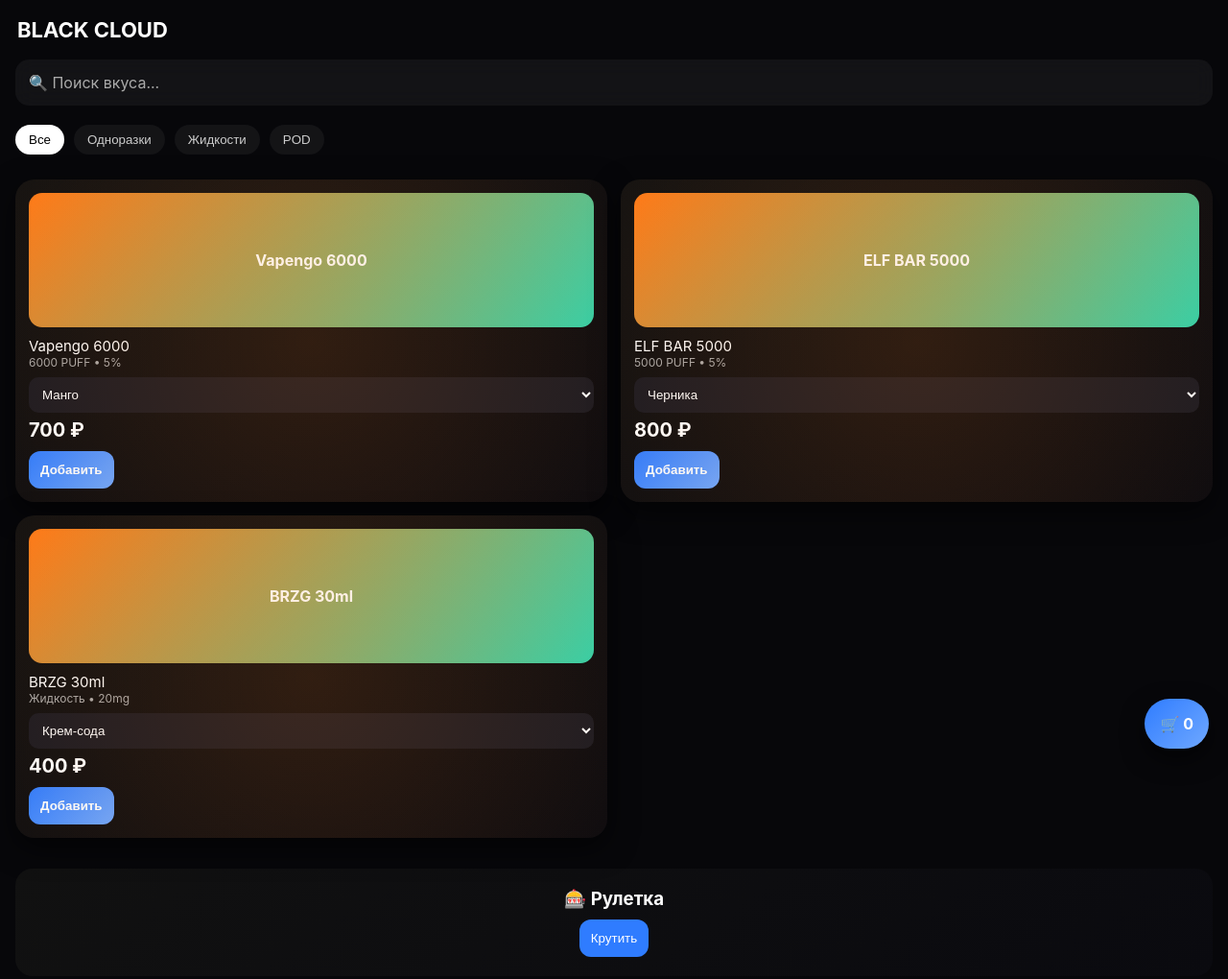
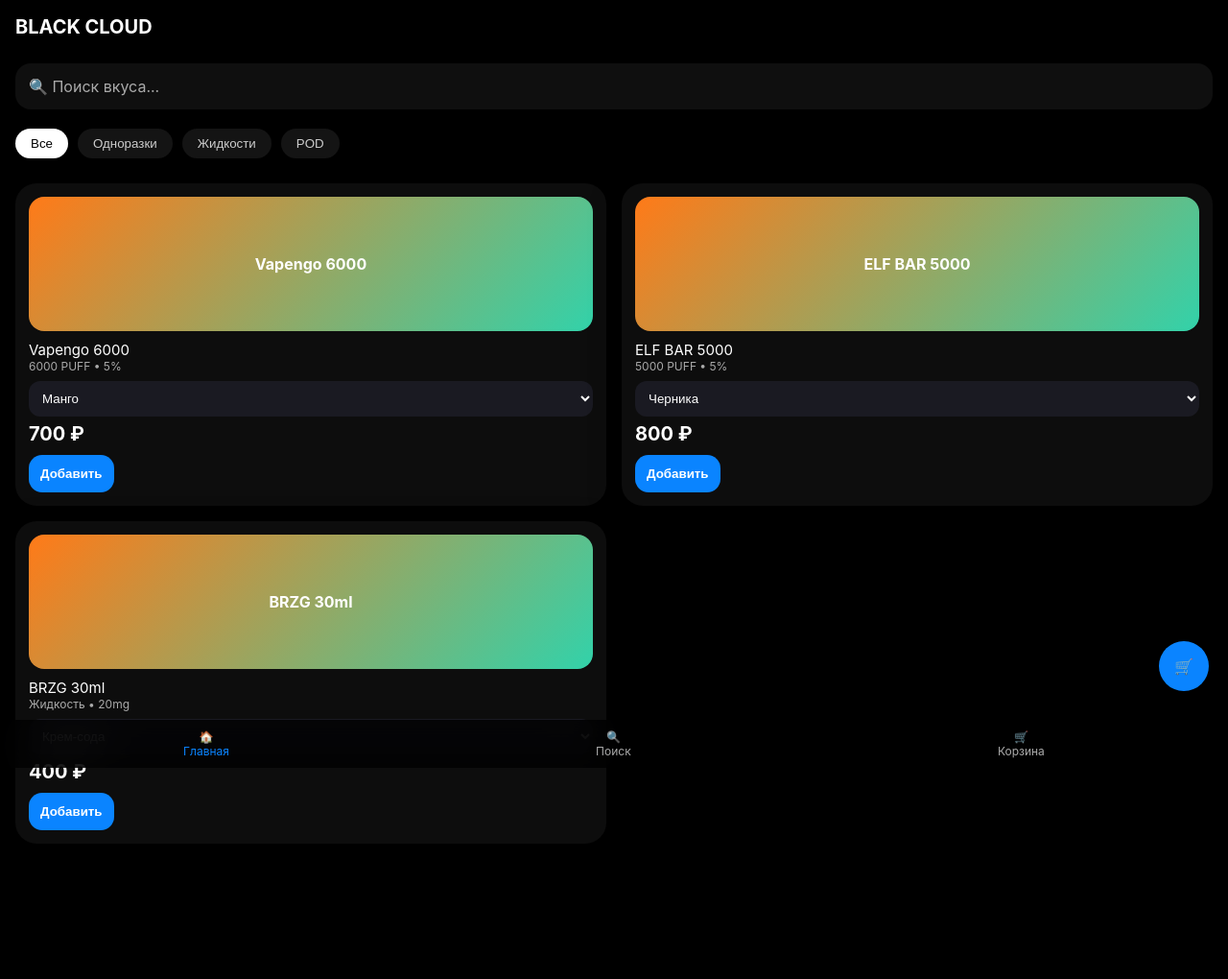
Before and after one commit to aleksandrmirflow-dev/blackcloud, a plain HTML site: page index.html in a window 1280 px wide. Shown: the whole page at 96% size. After the commit the page ends 895 px from the top, so only its background shows below. Drawn offline with Linux system fonts and the light colour scheme.

Commit message:
Update index.html

```diff
--- a/index.html
+++ b/index.html
@@ -7,44 +7,49 @@
 
 <style>
 *{margin:0;padding:0;box-sizing:border-box}
+
 body{
-background:#07070a;
-font-family:-apple-system,system-ui;
+font-family:-apple-system,BlinkMacSystemFont;
+background:#000;
 color:white;
 }
 
 /* HEADER */
 header{
-padding:18px;
-font-size:22px;
+position:sticky;
+top:0;
+padding:16px;
+font-size:20px;
 font-weight:700;
+background:rgba(0,0,0,0.6);
+backdrop-filter:blur(20px);
 }
 
 /* SEARCH */
 .search{
-margin:0 16px 10px;
+margin:10px 16px;
 padding:14px;
-border-radius:14px;
-background:rgba(255,255,255,0.05);
+border-radius:16px;
+background:rgba(255,255,255,0.06);
 backdrop-filter:blur(10px);
 color:#aaa;
 }
 
-/* CATEGORIES */
+/* CATEGORY PILLS */
 .categories{
 display:flex;
 gap:10px;
+overflow:auto;
 padding:10px 16px;
-overflow:auto;
 }
 .categories button{
-background:rgba(255,255,255,0.05);
 border:none;
+padding:8px 16px;
+border-radius:20px;
+background:rgba(255,255,255,0.08);
 color:#ccc;
-padding:8px 14px;
-border-radius:20px;
 }
-.categories button.active{
+.categories .active{
 background:white;
 color:black;
 }
@@ -53,40 +58,32 @@
 .grid{
 display:grid;
 grid-template-columns:repeat(2,1fr);
-gap:14px;
+gap:16px;
 padding:16px;
 }
 
 /* CARD */
 .card{
-border-radius:20px;
+border-radius:22px;
 padding:14px;
-background:linear-gradient(145deg,#111,#0a0a0f);
+background:rgba(255,255,255,0.05);
+backdrop-filter:blur(20px);
 box-shadow:0 10px 30px rgba(0,0,0,0.6);
-position:relative;
-overflow:hidden;
+transition:0.2s;
 }
-
-/* GLOW */
-.card::after{
-content:'';
-position:absolute;
-width:200%;
-height:200%;
-background:radial-gradient(circle,rgba(255,122,24,0.15),transparent 60%);
-top:-50%;
-left:-50%;
+.card:active{
+transform:scale(0.97);
 }
 
 /* IMAGE */
 .img{
 height:140px;
-border-radius:14px;
+border-radius:16px;
+background:linear-gradient(135deg,#ff7a18,#32d2aa);
 display:flex;
 align-items:center;
 justify-content:center;
 font-weight:700;
-background:linear-gradient(135deg,#ff7a18,#32d2aa);
 }
 
 /* TEXT */
@@ -99,7 +96,7 @@
 margin-top:8px;
 width:100%;
 padding:10px;
-border-radius:10px;
+border-radius:12px;
 border:none;
 background:#1a1a22;
 color:white;
@@ -110,37 +107,57 @@
 margin-top:10px;
 padding:12px;
 border:none;
-border-radius:12px;
-background:linear-gradient(135deg,#2f7cff,#6fa8ff);
+border-radius:14px;
+background:#0a84ff;
 color:white;
 font-weight:700;
 }
 
-/* CART FLOAT */
+/* CART BUTTON */
 .cart{
 position:fixed;
-bottom:20px;
+bottom:80px;
 right:20px;
-background:linear-gradient(135deg,#2f7cff,#6fa8ff);
+background:#0a84ff;
 padding:16px;
-border-radius:50px;
+border-radius:50%;
 font-weight:700;
 box-shadow:0 10px 25px rgba(0,0,0,0.6);
+}
+
+/* TAB BAR */
+.tabbar{
+position:fixed;
+bottom:0;
+width:100%;
+background:rgba(0,0,0,0.8);
+backdrop-filter:blur(20px);
+display:flex;
+justify-content:space-around;
+padding:10px 0;
+}
+.tabbar div{
+font-size:12px;
+color:#aaa;
+text-align:center;
+}
+.tabbar .active{
+color:#0a84ff;
 }
 
 /* MODAL */
 .modal{
 position:fixed;
 top:0;left:0;right:0;bottom:0;
-background:rgba(0,0,0,0.7);
+background:rgba(0,0,0,0.6);
 display:none;
 align-items:flex-end;
 }
-.modalbox{
+.sheet{
 width:100%;
-background:#0f0f15;
+background:#111;
+border-radius:24px 24px 0 0;
 padding:20px;
-border-radius:20px 20px 0 0;
 }
 
 /* INPUT */
@@ -148,26 +165,9 @@
 width:100%;
 padding:12px;
 margin:6px 0;
-border-radius:10px;
+border-radius:12px;
 border:none;
 background:#1a1a22;
-color:white;
-}
-
-/* ROULETTE */
-.roulette{
-margin:16px;
-padding:20px;
-border-radius:18px;
-background:linear-gradient(145deg,#111,#0a0a0f);
-text-align:center;
-}
-.spin{
-margin-top:10px;
-padding:12px;
-border:none;
-border-radius:12px;
-background:#2f7cff;
 color:white;
 }
 </style>
@@ -188,16 +188,10 @@
 
 <div class="grid" id="products"></div>
 
-<div class="roulette">
-<h3>🎰 Рулетка</h3>
-<button class="spin" onclick="spin()">Крутить</button>
-<div id="win"></div>
-</div>
-
-<div class="cart" onclick="openCart()">🛒 <span id="count">0</span></div>
+<div class="cart" onclick="openCart()">🛒</div>
 
 <div class="modal" id="cartModal">
-<div class="modalbox">
+<div class="sheet">
 <h3>Корзина</h3>
 <div id="cartItems"></div>
 <p id="total"></p>
@@ -206,7 +200,7 @@
 </div>
 
 <div class="modal" id="orderModal">
-<div class="modalbox">
+<div class="sheet">
 <h3>Оформление</h3>
 <input placeholder="Имя">
 <input placeholder="Телефон">
@@ -215,7 +209,14 @@
 </div>
 </div>
 
+<div class="tabbar">
+<div class="active">🏠<br>Главная</div>
+<div>🔍<br>Поиск</div>
+<div>🛒<br>Корзина</div>
+</div>
+
 <script>
+
 const data=[
 {name:'Vapengo 6000',puff:'6000 PUFF',str:'5%',price:700,flavors:['Манго','Арбуз','Клубника']},
 {name:'ELF BAR 5000',puff:'5000 PUFF',str:'5%',price:800,flavors:['Черника','Мята','Виноград']},
@@ -242,7 +243,6 @@
 
 function add(name,flavor,price){
 cart.push({name,flavor,price})
-document.getElementById('count').innerText=cart.length
 }
 
 function openCart(){
@@ -261,11 +261,7 @@
 document.getElementById('orderModal').style.display='flex'
 }
 
-function spin(){
-const prizes=['10%','20%','Бесплатка','Промокод','Ничего']
-document.getElementById('win').innerText='Выигрыш: '+prizes[Math.floor(Math.random()*prizes.length)]
-}
 </script>
 
 </body>
-  </html>
+</html>
```
